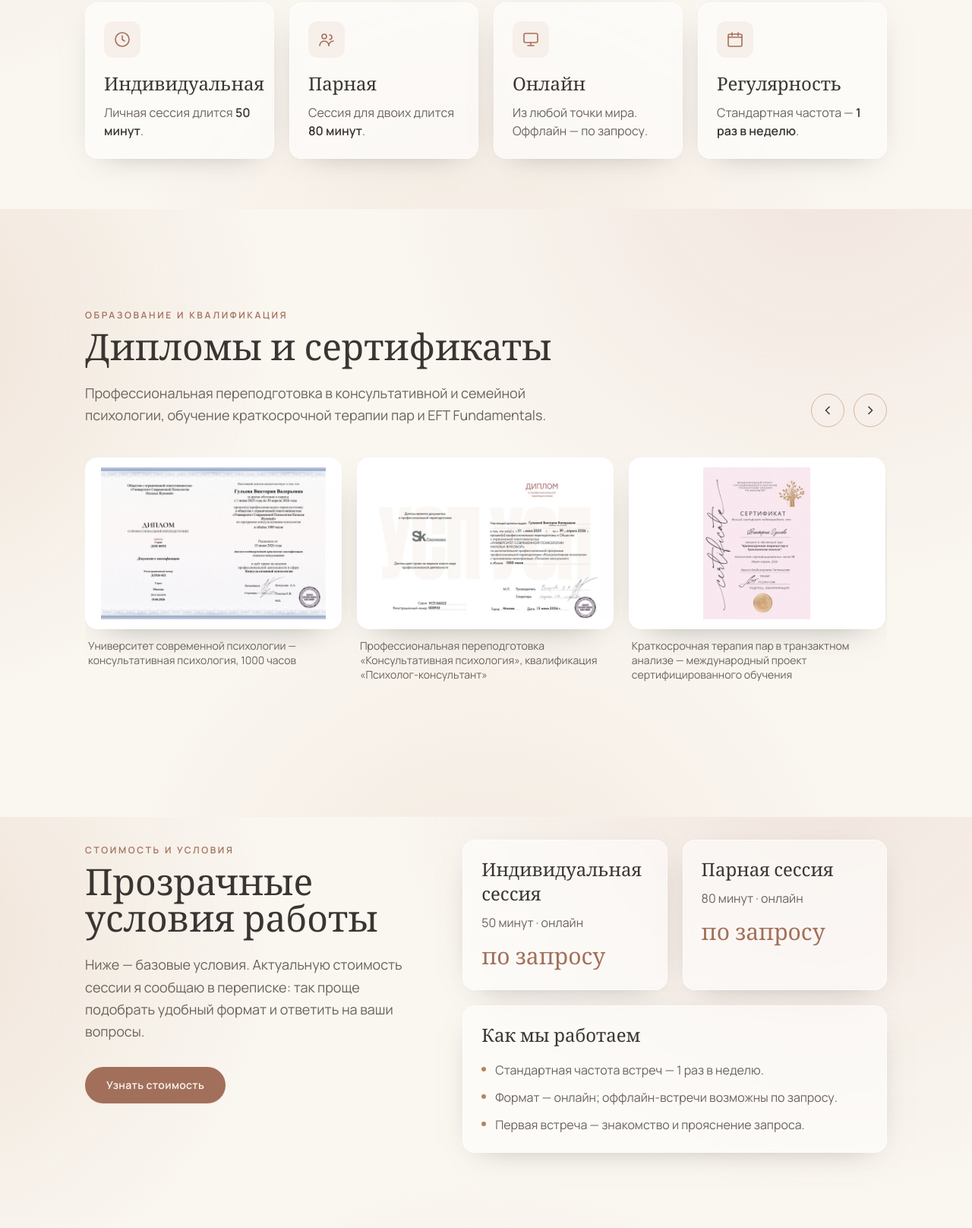
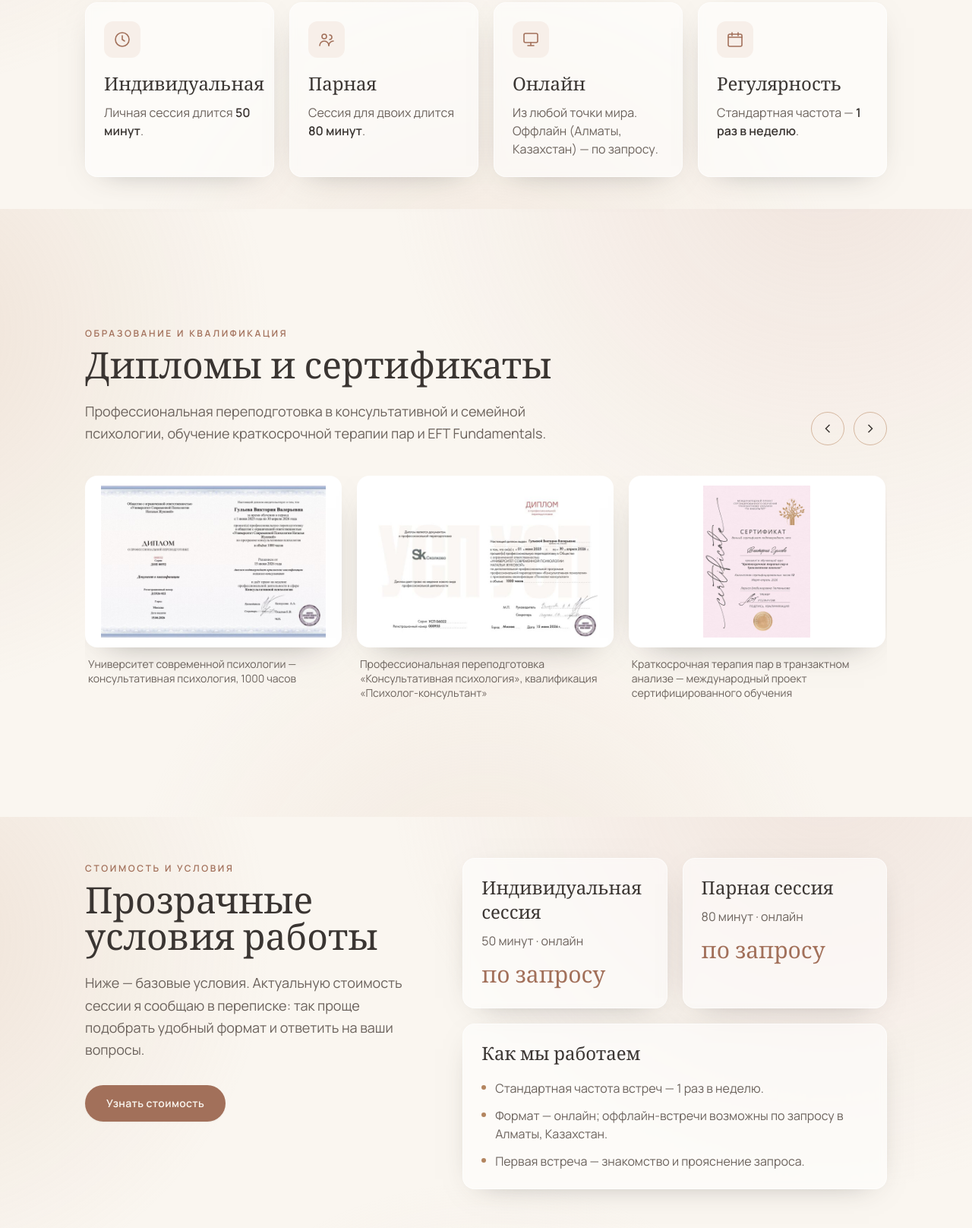
Before and after one commit to kozobrodov/gulevapsy, a website built with Vite: page index.html in a window 1280 px wide. Shown: the part 3725-5341 px from the top of the page at 76% size. Built offline with nearby package versions, Linux system fonts and the light colour scheme.

Commit message:
Add location

```diff
--- a/index.html
+++ b/index.html
@@ -278,7 +278,7 @@
             <article class="card h-full">
               <div class="flex h-12 w-12 items-center justify-center rounded-xl bg-clay-50 text-clay-500"><svg viewBox="0 0 24 24" fill="none" stroke="currentColor" stroke-width="1.6" stroke-linecap="round" stroke-linejoin="round" class="h-6 w-6"><rect x="3" y="4" width="18" height="12" rx="2"/><path d="M8 20h8M12 16v4"/></svg></div>
               <h3 class="mt-5 font-display text-2xl text-ink">Онлайн</h3>
-              <p class="mt-2 text-ink-soft">Из любой точки мира. Оффлайн — по запросу.</p>
+              <p class="mt-2 text-ink-soft">Из любой точки мира. Оффлайн (Алматы, Казахстан) — по запросу.</p>
             </article>
             <article class="card h-full">
               <div class="flex h-12 w-12 items-center justify-center rounded-xl bg-clay-50 text-clay-500"><svg viewBox="0 0 24 24" fill="none" stroke="currentColor" stroke-width="1.6" stroke-linecap="round" stroke-linejoin="round" class="h-6 w-6"><rect x="3" y="5" width="18" height="16" rx="2"/><path d="M3 9h18M8 3v4M16 3v4"/></svg></div>
@@ -382,7 +382,7 @@
                 <h3 class="font-display text-2xl text-ink">Как мы работаем</h3>
                 <ul class="mt-4 space-y-3 text-ink-soft">
                   <li class="flex gap-3"><span class="mt-2 h-1.5 w-1.5 shrink-0 rounded-full bg-clay-400"></span>Стандартная частота встреч — 1 раз в неделю.</li>
-                  <li class="flex gap-3"><span class="mt-2 h-1.5 w-1.5 shrink-0 rounded-full bg-clay-400"></span>Формат — онлайн; оффлайн-встречи возможны по запросу.</li>
+                  <li class="flex gap-3"><span class="mt-2 h-1.5 w-1.5 shrink-0 rounded-full bg-clay-400"></span>Формат — онлайн; оффлайн-встречи возможны по запросу в Алматы, Казахстан.</li>
                   <li class="flex gap-3"><span class="mt-2 h-1.5 w-1.5 shrink-0 rounded-full bg-clay-400"></span>Первая встреча — знакомство и прояснение запроса.</li>
                 </ul>
               </div>
```
